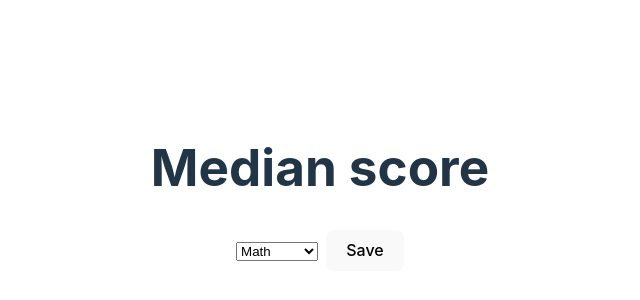
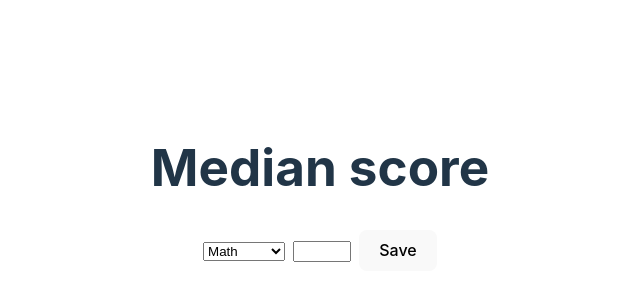
Before and after one commit to chrisvasqm/react-average-score, a React (Vite) app: page / in a window 1280 px wide. Shown: the part 204-504 px from the top of the page, without its empty margins (320-960 px from the left). Built offline with nearby package versions, Linux system fonts and the light colour scheme.

Commit message:
Add score input

```diff
--- a/src/components/ScorePicker.tsx
+++ b/src/components/ScorePicker.tsx
@@ -13,6 +13,7 @@ function SubjectPicker({ subjects, onChange, onSubmit }: Props) {
                 <select defaultValue={subjects[0]} onChange={onChange}>
                     {subjects && subjects.map(subject => <option key={subject.id}>{subject.name}</option>)}
                 </select>
+                <input className="input-score" type="number" min={0} />
                 <button className="button-save" type="submit">Save</button>
             </form>
         </div>
--- a/src/index.css
+++ b/src/index.css
@@ -18,6 +18,7 @@ a {
   color: #646cff;
   text-decoration: inherit;
 }
+
 a:hover {
   color: #535bf2;
 }
@@ -46,9 +47,11 @@ button {
   cursor: pointer;
   transition: border-color 0.25s;
 }
+
 button:hover {
   border-color: #646cff;
 }
+
 button:focus,
 button:focus-visible {
   outline: 4px auto -webkit-focus-ring-color;
@@ -59,9 +62,11 @@ button:focus-visible {
     color: #213547;
     background-color: #ffffff;
   }
+
   a:hover {
     color: #747bff;
   }
+
   button {
     background-color: #f9f9f9;
   }
@@ -70,3 +75,8 @@ button:focus-visible {
 .button-save {
   margin-left: 8px;
 }
+
+.input-score {
+  margin-left: 8px;
+  width: 50px;
+}
```
